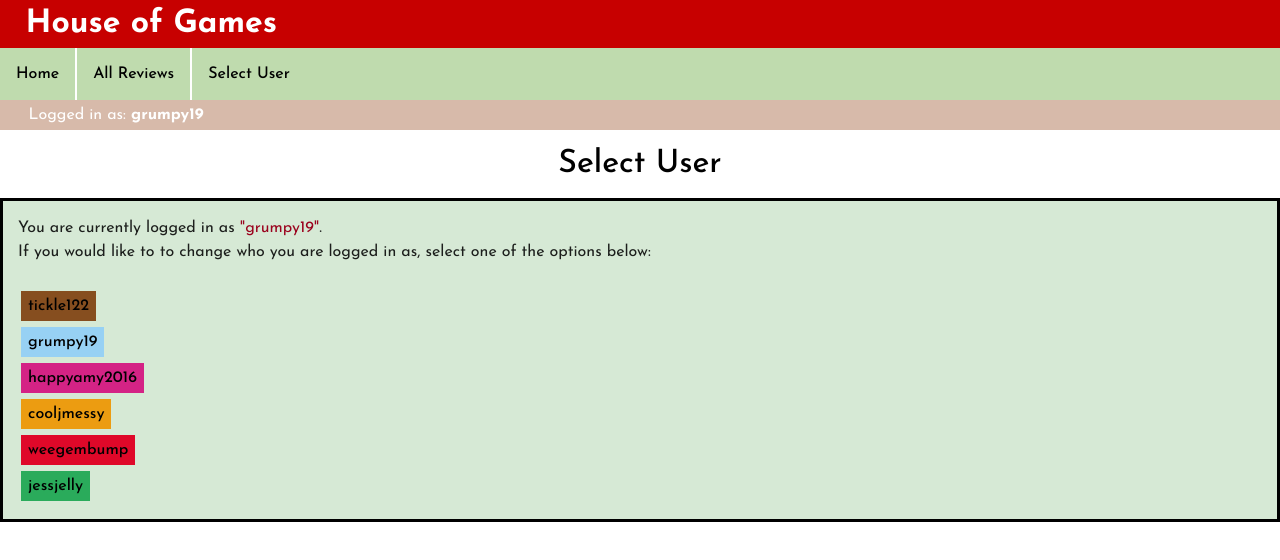
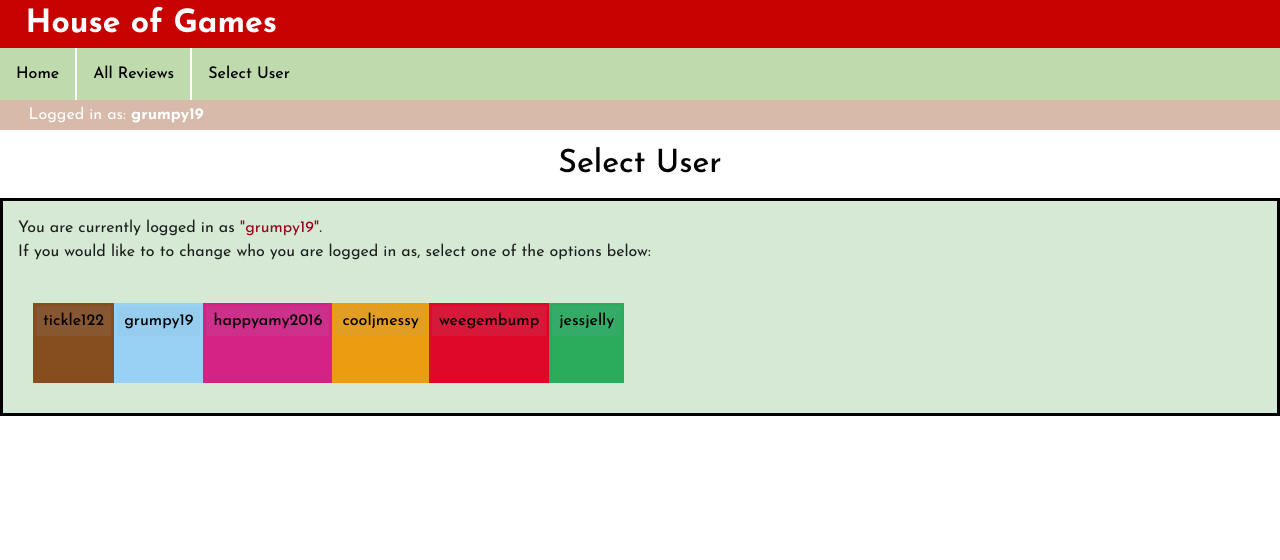
Before and after one commit to be-part/BP-NC-Games-Frontend, a React (Vite) app: page /signin in a window 1280 px wide. Shown: the top 560 px of the page. Built offline with nearby package versions, Linux system fonts and the light colour scheme.

Commit message:
add CSS styling changes

```diff
--- a/src/App.css
+++ b/src/App.css
@@ -256,8 +256,50 @@ padding: 10px;
   display: table;
 }
 
+#UserButtonContainer {
+  display: flex;
+  flex-direction: row;
+  flex-wrap: wrap;
+  padding: 15px;
+  width: 100%;
+  content: "";
+  clear: both;
+}
+
 #CurrentUser {
 color:rgb(154, 3, 30);
+}
+
+.UserCard {
+  flex: none;
+  width: auto;
+  height: 80px;
+  padding: 0;
+  margin: 0;
+}
+
+#user1{
+  background-color: rgb(134,78,31);
+}
+
+#user2{
+  background-color: rgb(151,209,244);
+}
+
+#user3{
+  background-color: rgb(212,35,133);
+}
+
+#user4{
+  background-color: rgb(236,156,17);
+}
+
+#user5{
+  background-color:rgb(223,8,41);
+}
+
+#user6{
+  background-color: rgb(42,171,91);
 }
 
 /* Buttons */
@@ -312,40 +354,16 @@ button:focus-visible {
 }
 
 .SU-btn {
-  background-color:  rgba(251, 140, 36, 0.89);
+  color:black;
+  background-color:rgba(134, 169, 199, 0.1);
   padding: 6px;
   border-radius: 0px;
 }
+
 .SU-btn:hover {
   border-color: #ffffff;
   filter: drop-shadow(0 0 0.5em #252727a8);
-  background-color: rgb(227, 100, 20);
-  color:aliceblue;
   border-radius: 0px;
-}
-
-#user1{
-  background-color: rgb(134,78,31);
-}
-
-#user2{
-  background-color: rgb(151,209,244);
-}
-
-#user3{
-  background-color: rgb(212,35,133);
-}
-
-#user4{
-  background-color: rgb(236,156,17);
-}
-
-#user5{
-  background-color:rgb(223,8,41);
-}
-
-#user6{
-  background-color: rgb(42,171,91);
 }
 
 /* Miscellaneous */
--- a/src/Components/SelectUser.jsx
+++ b/src/Components/SelectUser.jsx
@@ -15,28 +15,30 @@ function SelectUser () {
     <p>If you would like to to change who you are logged in as, select one of the options below:</p>
 
     <br/>
-    <div className="UserCard">
-    <button className="SU-btn" id="user1" onClick={() => setUser('tickle122')}> tickle122 </button>
+    <div id="UserButtonContainer">
+    <div className="UserCard" id="user1">
+    <button className="SU-btn"  onClick={() => setUser('tickle122')}> tickle122 </button>
     </div>
 
-    <div className="UserCard">
-    <button className="SU-btn" id="user2" onClick={() => setUser('grumpy19')}> grumpy19 </button>
+    <div className="UserCard" id="user2">
+    <button className="SU-btn"  onClick={() => setUser('grumpy19')}> grumpy19 </button>
     </div>
 
-    <div className="UserCard">
-    <button className="SU-btn" id="user3" onClick={() => setUser('happyamy2016')}> happyamy2016 </button>
+    <div className="UserCard" id="user3">
+    <button className="SU-btn"  onClick={() => setUser('happyamy2016')}> happyamy2016 </button>
     </div>
 
-    <div className="UserCard">
-    <button className="SU-btn" id="user4" onClick={() => setUser('cooljmessy')}> cooljmessy </button>
+    <div className="UserCard" id="user4">
+    <button className="SU-btn"  onClick={() => setUser('cooljmessy')}> cooljmessy </button>
     </div>
 
-    <div className="UserCard">
-    <button className="SU-btn" id="user5" onClick={() => setUser('weegembump')}> weegembump </button>
+    <div className="UserCard" id="user5">
+    <button className="SU-btn"  onClick={() => setUser('weegembump')}> weegembump </button>
     </div>
 
-    <div className="UserCard">
-    <button className="SU-btn" id="user6" onClick={() => setUser('jessjelly')}> jessjelly </button>
+    <div className="UserCard" id="user6">
+    <button className="SU-btn"  onClick={() => setUser('jessjelly')}> jessjelly </button>
+    </div>
     </div>
     </main>
     </>)
```
